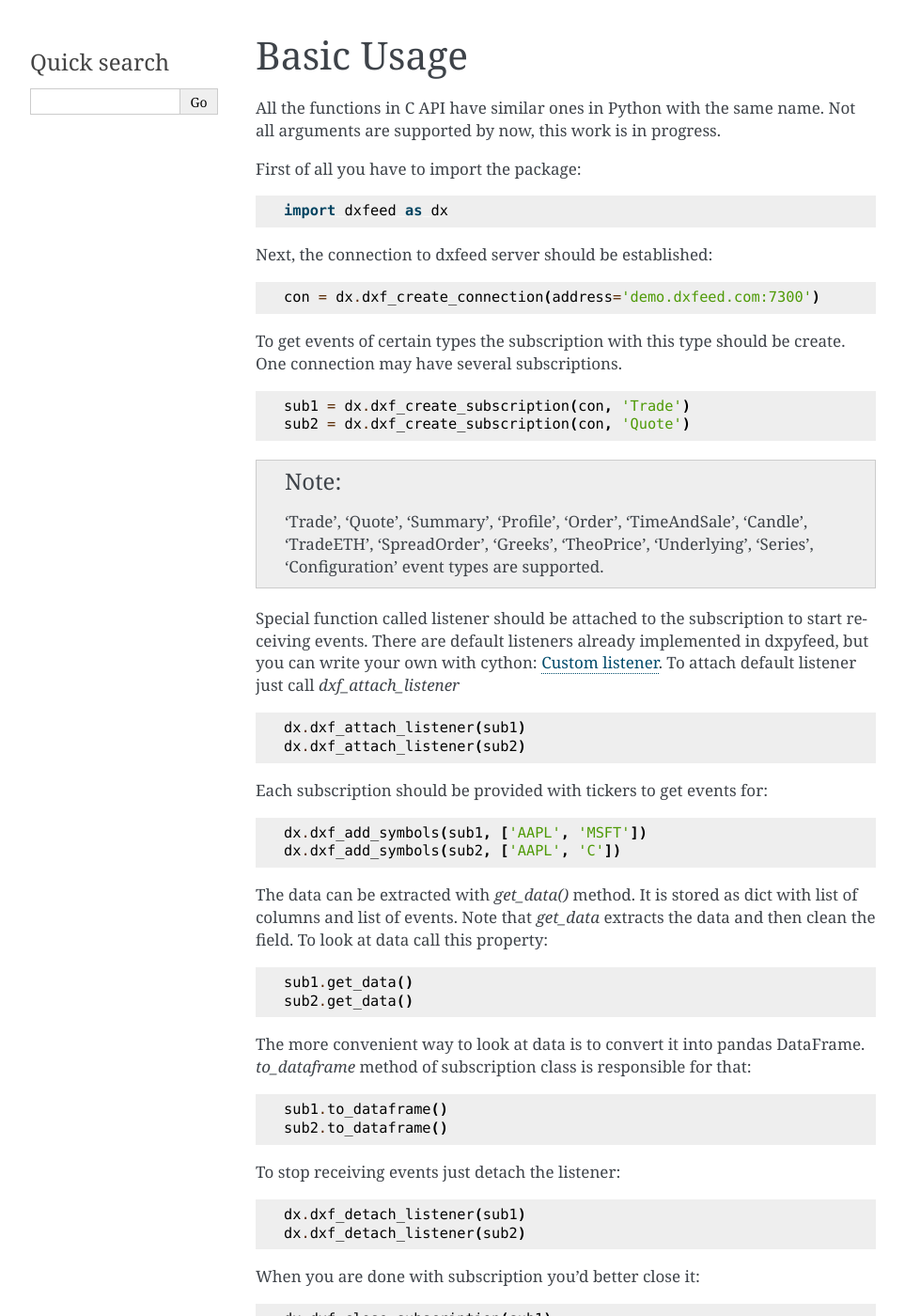
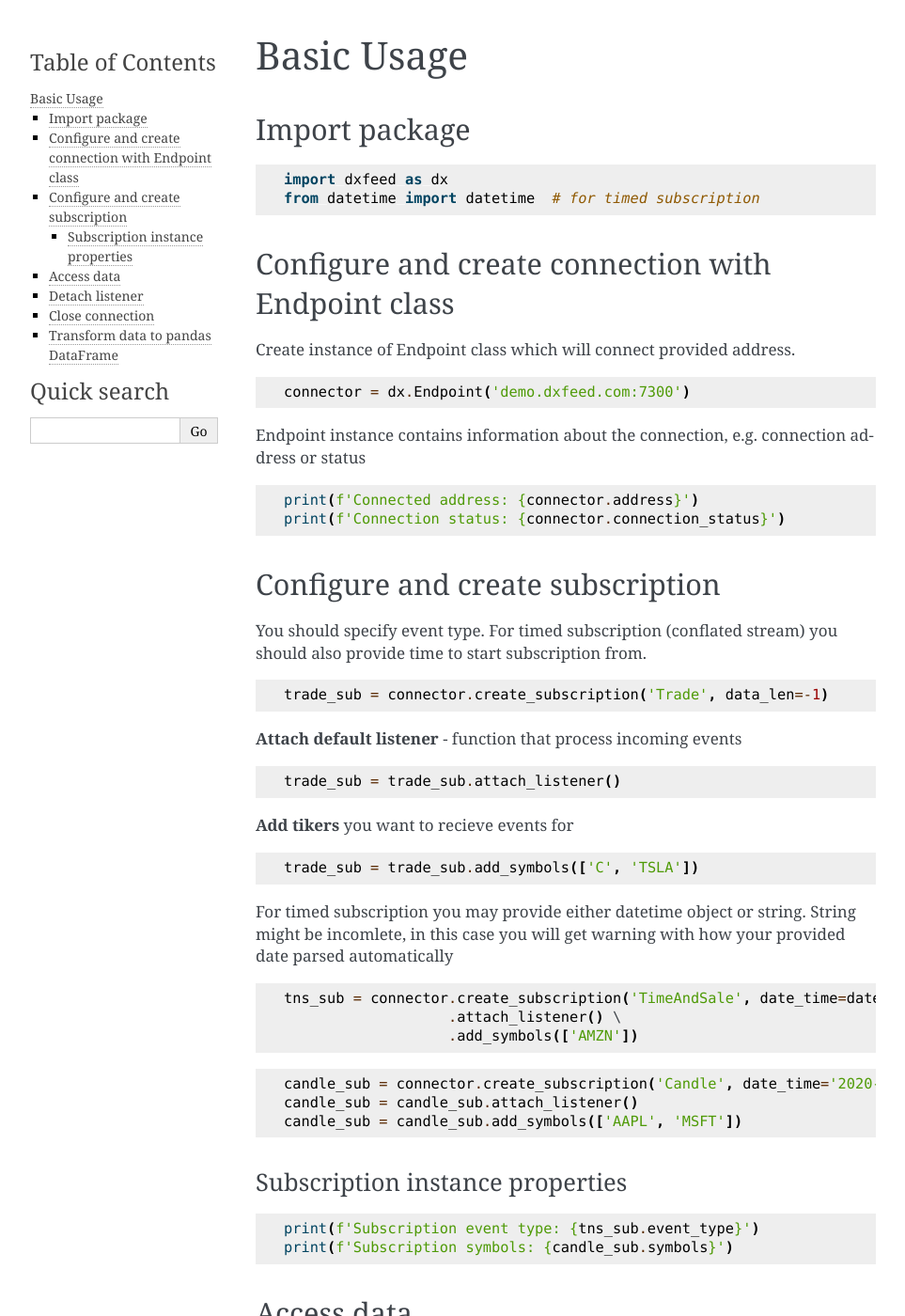
Before and after one commit to dxFeed/dxfeed-python-api, a Sphinx documentation site: the page built from docs/basic_usage.rst, in a window 1280 px wide and 1400 px high. Shown: the whole window at 94% size, without its empty margins (148-1111 px from the left). Built offline with Sphinx 7.4.7, drawn with Linux system fonts in a browser that asks for light colours; some of the changed text lies outside the part shown.

Commit message:
[EN-1328] wrapper example added

```diff
--- a/docs/basic_usage.rst
+++ b/docs/basic_usage.rst
@@ -3,83 +3,119 @@
 Basic Usage
 ===========
 
-All the functions in C API have similar ones in Python with the same name. Not all arguments are
-supported by now, this work is in progress.
+Import package
+~~~~~~~~~~~~~~
 
-First of all you have to import the package:
-
-.. code-block:: python
+.. code:: ipython3
 
     import dxfeed as dx
+    from datetime import datetime  # for timed subscription
 
-Next, the connection to dxfeed server should be established:
+Configure and create connection with Endpoint class
+~~~~~~~~~~~~~~~~~~~~~~~~~~~~~~~~~~~~~~~~~~~~~~~~~~~
 
-.. code-block:: python
+Create instance of Endpoint class which will connect provided address.
 
-    con = dx.dxf_create_connection(address='demo.dxfeed.com:7300')
+.. code:: ipython3
 
-To get events of certain types the subscription with this type should be
-create. One connection may have several subscriptions.
+    connector = dx.Endpoint('demo.dxfeed.com:7300')
 
-.. code-block:: python
+Endpoint instance contains information about the connection,
+e.g. connection address or status
 
-    sub1 = dx.dxf_create_subscription(con, 'Trade')
-    sub2 = dx.dxf_create_subscription(con, 'Quote')
+.. code:: ipython3
 
-.. note::
+    print(f'Connected address: {connector.address}')
+    print(f'Connection status: {connector.connection_status}')
 
-    'Trade', 'Quote', 'Summary', 'Profile', 'Order', 'TimeAndSale', 'Candle', 'TradeETH', 'SpreadOrder',
-    'Greeks', 'TheoPrice', 'Underlying', 'Series', 'Configuration' event types are supported.
+Configure and create subscription
+~~~~~~~~~~~~~~~~~~~~~~~~~~~~~~~~~
 
-Special function called listener should be attached to the subscription to start receiving
-events. There are default listeners already implemented in dxpyfeed, but you
-can write your own with cython: :ref:`custom_listener`. To attach
-default listener just call `dxf_attach_listener`
+You should specify event type. For timed subscription (conflated stream)
+you should also provide time to start subscription from.
 
-.. code-block:: python
+.. code:: ipython3
 
-    dx.dxf_attach_listener(sub1)
-    dx.dxf_attach_listener(sub2)
+    trade_sub = connector.create_subscription('Trade', data_len=-1)
 
-Each subscription should be provided with tickers to get events for:
+**Attach default listener** - function that process incoming events
 
-.. code-block:: python
+.. code:: ipython3
 
-    dx.dxf_add_symbols(sub1, ['AAPL', 'MSFT'])
-    dx.dxf_add_symbols(sub2, ['AAPL', 'C'])
+    trade_sub = trade_sub.attach_listener()
 
-The data can be extracted with `get_data()` method. It is stored as dict with list of columns and list
-of events. Note that `get_data` extracts the data and then clean the field. To look at data call this property:
+**Add tikers** you want to recieve events for
 
-.. code-block:: python
+.. code:: ipython3
 
-    sub1.get_data()
-    sub2.get_data()
+    trade_sub = trade_sub.add_symbols(['C', 'TSLA'])
 
-The more convenient way to look at data is to convert it into pandas DataFrame.
-`to_dataframe` method of subscription class is responsible for that:
+For timed subscription you may provide either datetime object or string.
+String might be incomlete, in this case you will get warning with how
+your provided date parsed automatically
 
-.. code-block:: python
+.. code:: ipython3
 
-    sub1.to_dataframe()
-    sub2.to_dataframe()
+    tns_sub = connector.create_subscription('TimeAndSale', date_time=datetime.now()) \
+                       .attach_listener() \
+                       .add_symbols(['AMZN'])
 
-To stop receiving events just detach the listener:
+.. code:: ipython3
 
-.. code-block:: python
+    candle_sub = connector.create_subscription('Candle', date_time='2020-04-16 13:05')
+    candle_sub = candle_sub.attach_listener()
+    candle_sub = candle_sub.add_symbols(['AAPL', 'MSFT'])
 
-     dx.dxf_detach_listener(sub1)
-     dx.dxf_detach_listener(sub2)
+Subscription instance properties
+^^^^^^^^^^^^^^^^^^^^^^^^^^^^^^^^
 
-When you are done with subscription you'd better close it:
+.. code:: ipython3
 
-.. code-block:: python
+    print(f'Subscription event type: {tns_sub.event_type}')
+    print(f'Subscription symbols: {candle_sub.symbols}')
 
-    dx.dxf_close_subscription(sub1)
-    dx.dxf_close_subscription(sub2)
+Access data
+~~~~~~~~~~~
 
-Same with connection:
+Data is stored as deque. Its length is configured with data_len
+parameter and by default is 100000. When you call method below you
+extracts all data recieved to the moment and clears the buffer in class.
 
-.. code-block:: python
+.. code:: ipython3
 
-    dx.dxf_close_connection(con)
+    candle_sub.get_data()
+
+Detach listener
+~~~~~~~~~~~~~~~
+
+.. code:: ipython3
+
+    trade_sub.detach_listener()
+    tns_sub.detach_listener()
+    candle_sub.detach_listener();
+
+Close connection
+~~~~~~~~~~~~~~~~
+
+.. code:: ipython3
+
+    connector.close_connection()
+    print(f'Connection status: {connector.connection_status}')
+
+Transform data to pandas DataFrame
+~~~~~~~~~~~~~~~~~~~~~~~~~~~~~~~~~~
+
+.. code:: ipython3
+
+    trade_df = trade_sub.to_dataframe()
+    trade_df.head()
+
+.. code:: ipython3
+
+    tns_df = tns_sub.to_dataframe()
+    tns_df.head()
+
+.. code:: ipython3
+
+    candle_df = candle_sub.to_dataframe()
+    candle_df.head()
```
